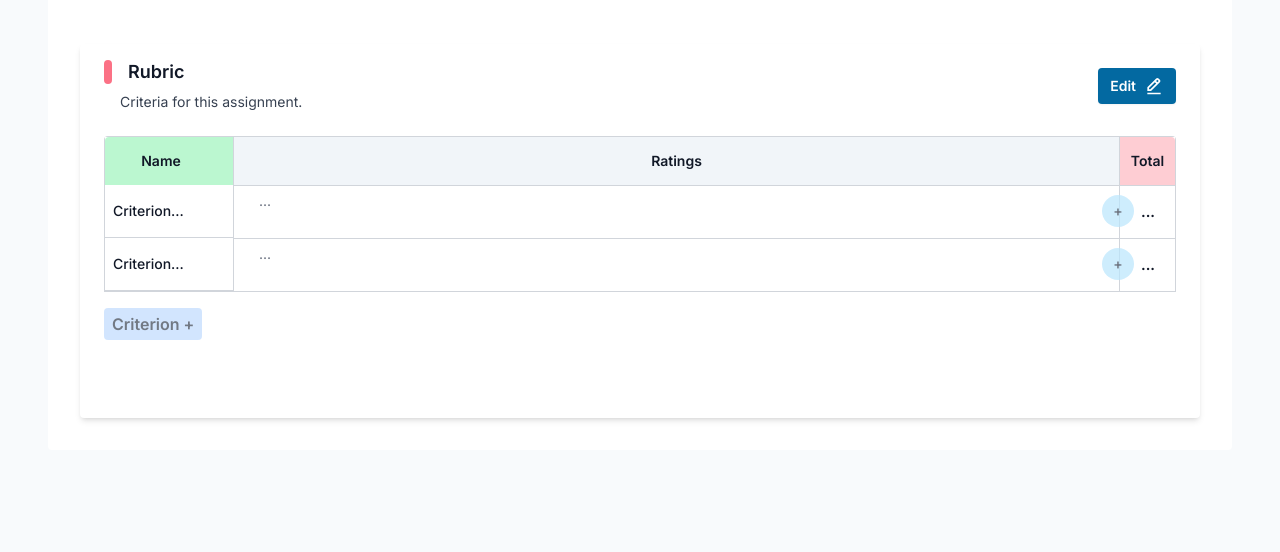
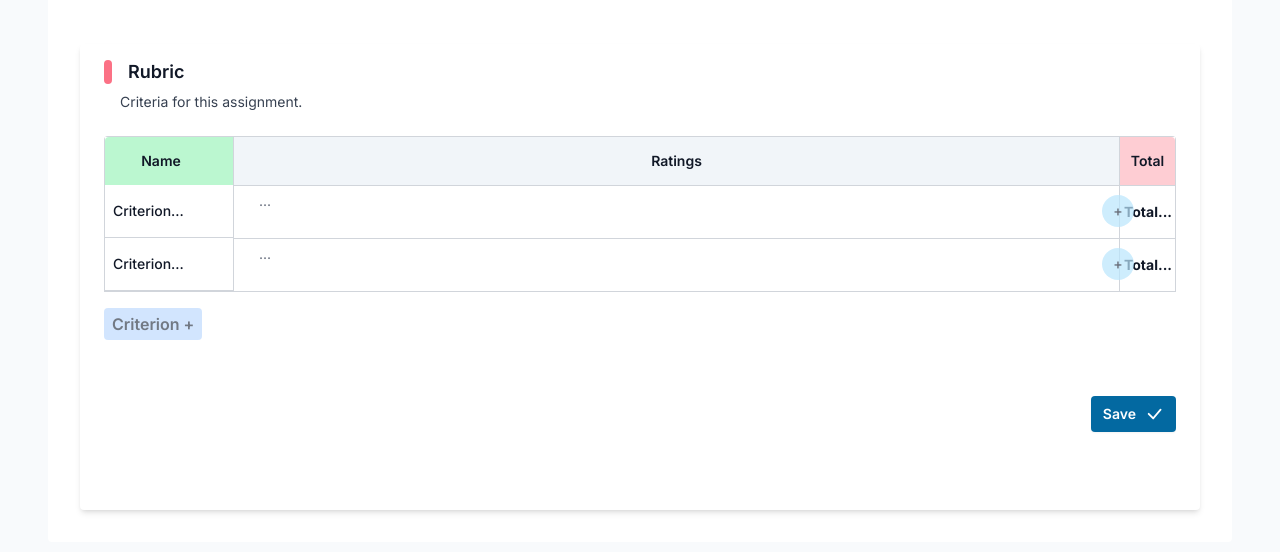
Before and after one commit to bdgcypher/autograder-frontend, a Next.js app: page /create_assignment in a window 1280 px wide. Shown: the part 124-676 px from the top of the page. Built offline with nearby package versions, Linux system fonts and the light colour scheme.

Commit message:
Small changes to editable rubric and wording change on user selection

```diff
--- a/components/Dashboard/Assignment/Grade.jsx
+++ b/components/Dashboard/Assignment/Grade.jsx
@@ -69,6 +69,7 @@ export default function Grade({
   useEffect(() => {
     setAiSelection();
     setAssessment(grade[criterionId].assessment);
+  // eslint-disable-next-line react-hooks/exhaustive-deps
   }, []);
 
   // Rotate a section's arrow and expand the section to full size
@@ -139,7 +140,7 @@ export default function Grade({
                     {" "}
                     -{" "}
                     <FaUserGraduate className="mx-2 my-auto text-lg font-semibold leading-6 text-gray-700" />
-                    User selected grade
+                    Faculty selected grade
                   </p>
                 </div>
               </div>
--- a/components/Dashboard/CreateAssignment/EditableRubric.jsx
+++ b/components/Dashboard/CreateAssignment/EditableRubric.jsx
@@ -1,5 +1,6 @@
 import React, { useEffect, useRef, useState } from "react";
 import { BiEditAlt } from "react-icons/bi";
+import { BsCheckLg } from "react-icons/bs";
 
 export default function EditableRubric() {
   const [tableData, setTableData] = useState([
@@ -88,15 +89,6 @@ export default function EditableRubric() {
                   <p className="mt-2 text-sm text-gray-700">
                     Criteria for this assignment.
                   </p>
-                </div>
-                <div className="mt-4 -mr-4 sm:mt-0">
-                  <button
-                    type="button"
-                    className="flex flex-row rounded bg-sky-700 px-3 py-2 text-center text-sm font-semibold text-white shadow-sm hover:bg-sky-600 focus-visible:outline focus-visible:outline-2 focus-visible:outline-offset-2 focus-visible:outline-sky-600"
-                  >
-                    Edit
-                    <BiEditAlt className="ml-2 text-xl" />
-                  </button>
                 </div>
               </div>
               <div className="">
@@ -195,7 +187,7 @@ export default function EditableRubric() {
                                 key={rowIndex + 5}
                                 className="flex-none w-14 py-4 text-center text-sm text-gray-900 font-bold sm:pr-0 border-b border-gray-300"
                               >
-                                ...
+                                Total...
                               </td>
                               {/* {rowIndex > 0 && (
                                 <div className="mt-4 text-gray-900 group cursor-pointer">
@@ -219,6 +211,15 @@ export default function EditableRubric() {
                           Criterion +
                         </button>
                       </div>
+                      <div className="relative mt-4 mb-10 float-right">
+                        <button
+                          type="button"
+                          className="flex flex-row rounded bg-sky-700 px-3 py-2 text-center text-sm font-semibold text-white shadow-sm hover:bg-sky-600 focus-visible:outline focus-visible:outline-2 focus-visible:outline-offset-2 focus-visible:outline-sky-600"
+                        >
+                          Save
+                          <BsCheckLg className="ml-2 text-xl" />
+                        </button>
+                      </div>
                     </div>
                   </div>
                 </div>
```
